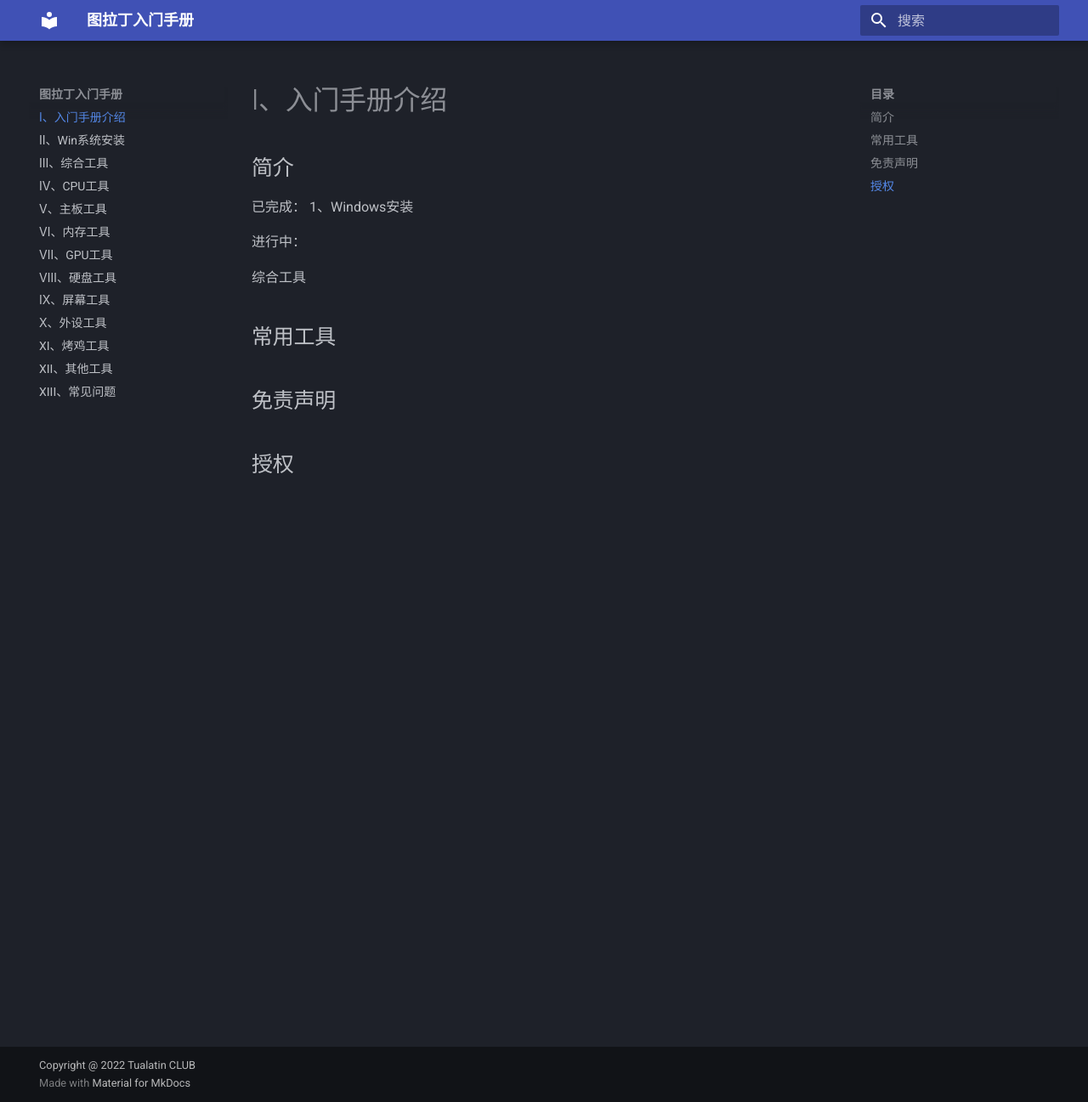
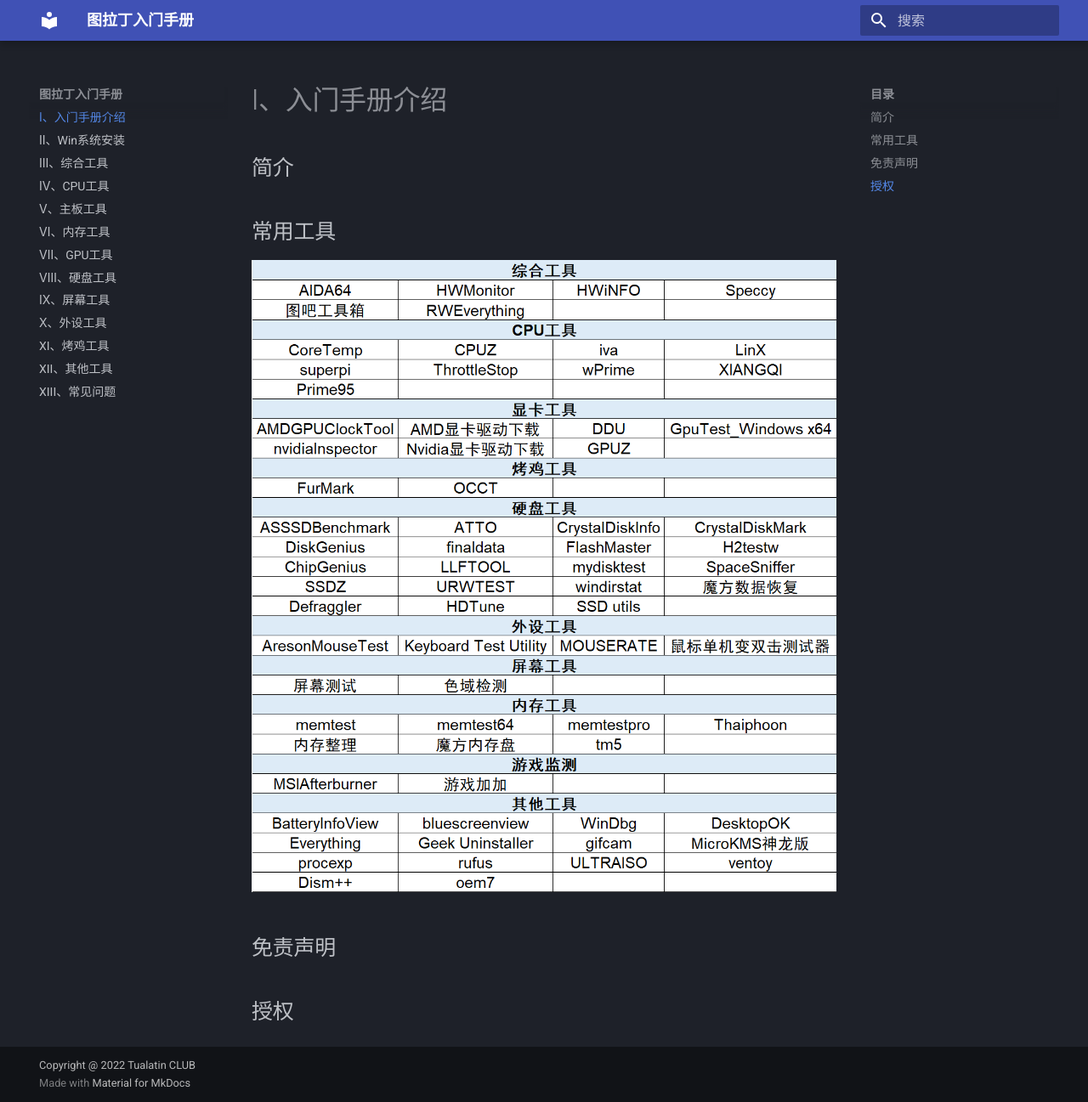
Before and after one commit to Radddder/radddder.github.io, an MkDocs documentation site: the page built from docs/index.md, in a window 1280 px wide and 1297 px high. Shown: the whole window at 85% size. Built offline with MkDocs 1.6.1 and Material for MkDocs 9.7.7, drawn with Linux system fonts in a browser that asks for light colours.

Commit message:
add table

```diff
--- a/docs/index.md
+++ b/docs/index.md
@@ -1,16 +1,11 @@
 # Ⅰ、入门手册介绍
 ## 简介
 
-已完成：
-1、Windows安装
 
-进行中：
-
-综合工具
 
 ## 常用工具
 
-
+![image-20221116114653050](imgs/image-20221116114653050.png)
 
 ## 免责声明
 
```
Also changed, not shown: docs/imgs/image-20221116114653050.png (added), site/imgs/image-20221116113814961.png (added), site/index.html, site/search/search_index.json, site/sitemap.xml, 3 other files.
